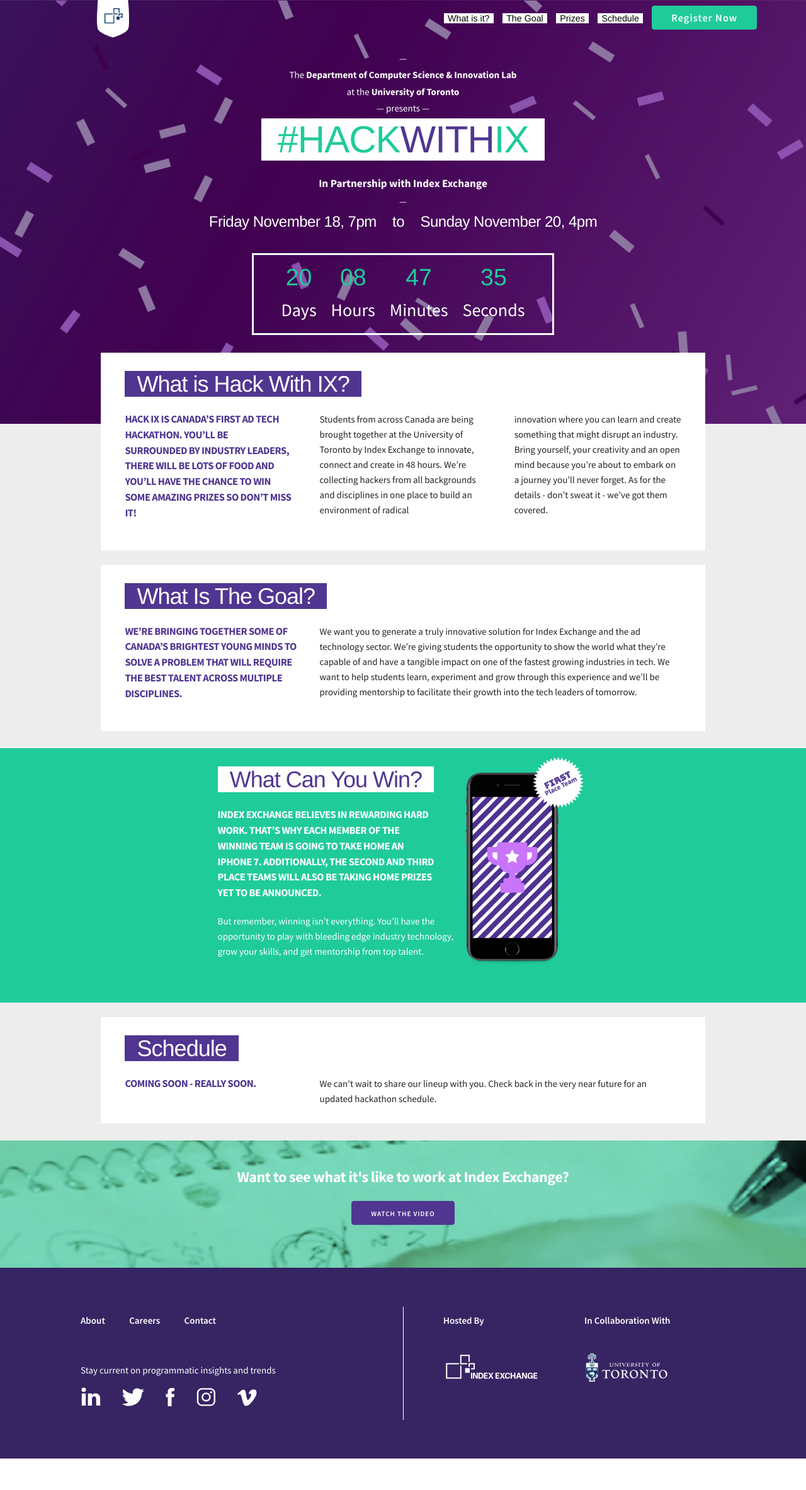
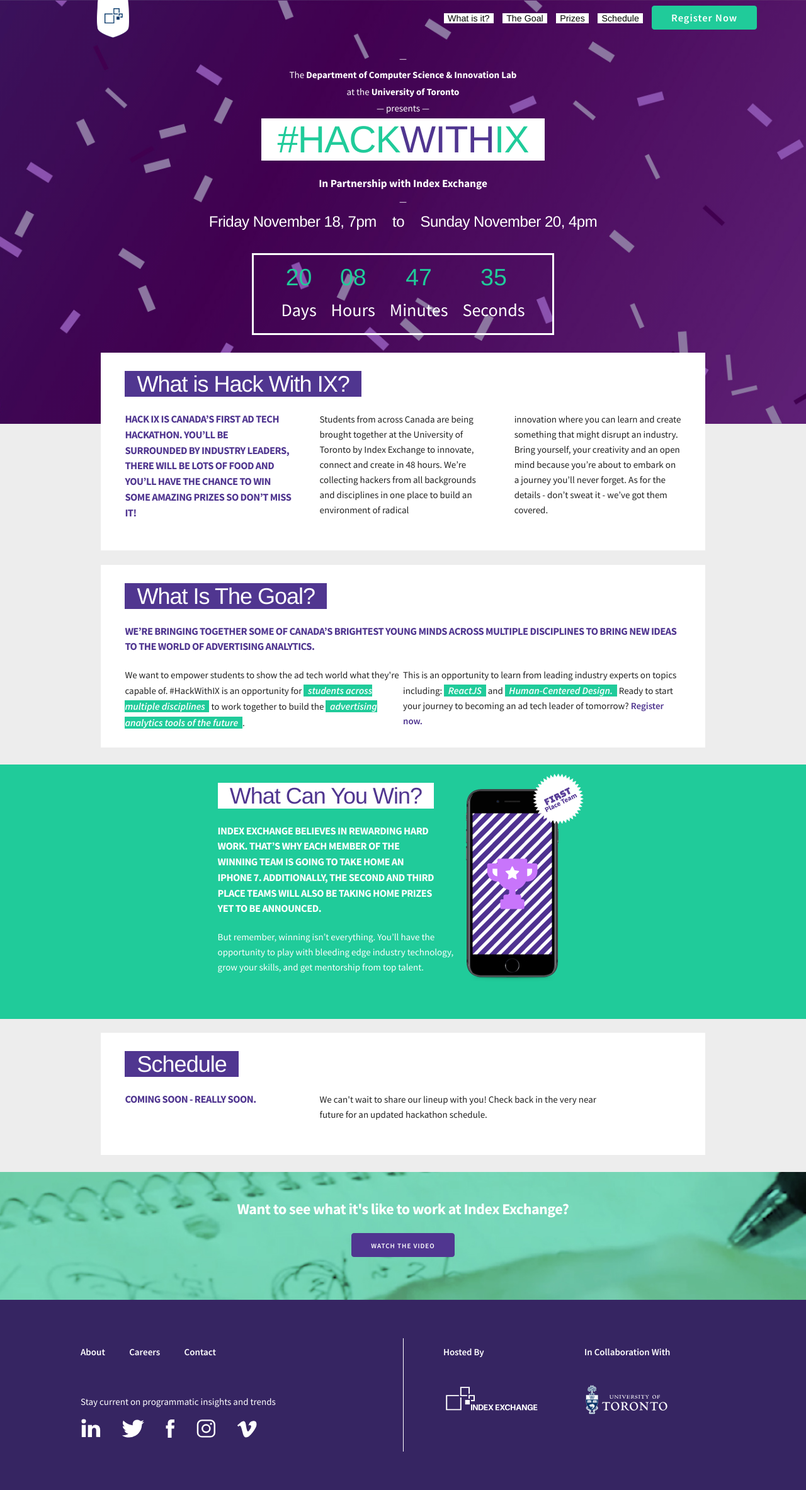
Before and after one commit to martinlaws/hackathon, a Jekyll site: the page built from index.html, in a window 1280 px wide. Shown: the whole page at 63% size. Built offline with Jekyll 4.4.1, drawn with Linux system fonts in a browser that asks for light colours; some web fonts are replaced; before the commit the page ends 2316 px from its top, so only the background shows below that.

Commit message:
updated general event copy and rebuilt two-column panel to be equal width

```diff
--- a/_assets/stylesheets/main.scss
+++ b/_assets/stylesheets/main.scss
@@ -158,7 +158,7 @@
       position: relative;
       margin-top: 2.5vh;
     }
-    .container:nth-child(2) {
+    .container:first-of-type + .container {
       margin-top: -10vh;
     }
     .panel {
@@ -167,6 +167,24 @@
     .container.panel {
       background-color: #fff;
       padding: 3vh 3vw;
+      article {
+        .highlight a{
+          background-color: $secondary;
+          color: #fff;
+          font-weight: 600;
+          font-style: italic;
+          font-size: 1.05em;
+          padding: 0 1.5%;
+          text-decoration: none;
+        }
+        .highlight a:hover {
+          background-color: $primary;
+          color: #fff;
+          font-weight: 600;
+          font-size: 1.05em;
+          padding: 0 1.5%;
+        }
+      }
     }
     section.prizes {
       padding: 3vh 27vw;
@@ -220,7 +238,6 @@
       }
     }
     .container {
-      // top: -15vh;
       h3 {
         mark {
           color: #fff;
@@ -228,17 +245,18 @@
           padding: 0 1.5vw;
         }
       }
+      article {
+        h5 {
+          font-family: $body-font;
+          text-transform: uppercase;
+          font-weight: 700;
+          font-size: 1.1em;
+          color: $primary;
+        }
+      }
       section {
         display: flex;
         flex-flow: row wrap;
-        article {
-          h5 {
-            text-transform: uppercase;
-            font-weight: 700;
-            font-size: 1.1em;
-            color: $primary;
-          }
-        }
       }
       section.triple {
         justify-content: space-between;
@@ -287,13 +305,26 @@
         }
       }
       section.double {
-        justify-content: flex-start;
+        flex-flow: row wrap;
+        justify-content: space-between;
+        .register-link {
+          text-decoration: none;
+          color: $primary;
+          font-weight: 600;
+        }
+        article {
+          flex-basis: 50%;
+        }
+      }
+      section.double.schedule {
+        justify-content: flex-start;;
+        flex-flow: row wrap;
         article:first-child {
-          width: 32%;
+          flex-basis: 35%;
         }
-        article:nth-child(2) {
-          flex-basis: 65%;
-          margin-left: 3%;
+        article p {
+          color: $body-font-color;
+          font-family: $body-font;
         }
       }
       section.single {
@@ -402,7 +433,7 @@
     .master-container {
       .container, .panel {
         section {
-          flex-flow: column;
+          flex-flow: column !important;
           &.triple, &.double {
             article, article:first-child, article:nth-child(2), article:nth-child(3) {
               width: 100%;
--- a/_assets/stylesheets/typography.scss
+++ b/_assets/stylesheets/typography.scss
@@ -1,4 +1,4 @@
-@import url('https://fonts.googleapis.com/css?family=Bungee+Inline|Source+Sans+Pro:400,600,700');
+@import url('https://fonts.googleapis.com/css?family=Bungee+Inline|Source+Sans+Pro:400,600i,600,700');
 
 // Headings
 $site-title-font: 'Bungee Inline', Helvetica, sans-serif;
@@ -21,3 +21,4 @@
 // Body
 $body-font: 'Source Sans Pro', sans-serif;
 $body-font-size: 1em;
+$body-font-color: #222;
--- a/index.html
+++ b/index.html
@@ -45,19 +45,23 @@
   </div>
   <div class="container panel">
     <h3 class="header" id="the-goal"><mark>What Is The Goal?</mark></h3>
+    <article>
+      <h5>
+        We’re bringing together some of Canada’s brightest young minds across
+        multiple disciplines to bring new ideas to the world of advertising analytics.
+      </h5>
+    </article>
     <section class="double">
       <article>
-        <h5>
-          We’re bringing together some of Canada’s brightest young minds to solve
-          a problem that will require the best talent across multiple disciplines.
-        </h5>
+        We want to empower students to show the ad tech world what they're capable of.
+        #HackWithIX is an opportunity for <span class="highlight"><a>students across multiple disciplines</a></span>
+        to work together to build the <span class="highlight"><a>advertising analytics tools of the future</a></span>.
       </article>
       <article>
-        We want you to generate a truly innovative solution for Index Exchange and the ad
-        technology sector. We’re giving students the opportunity to show the world what they’re capable
-        of and have a tangible impact on one of the fastest growing industries in tech. We want to help
-        students learn, experiment and grow through this experience and we’ll be providing mentorship to
-        facilitate their growth into the tech leaders of tomorrow.
+        This is an opportunity to learn from leading industry experts on topics including:
+        <span class="highlight"><a href="http://facebook.github.io/react" target="_blank">ReactJS</a></span> and <span class="highlight"><a href="https://en.wikipedia.org/wiki/Human-centered_design" target="_blank">Human-Centered Design.</a></span>
+        Ready to start your journey to becoming an ad tech leader of tomorrow?
+        <a class="register-link" href="https://ixdcsilhackathon.splashthat.com/" target="_blank">Register now.<a>
       </article>
     </section>
   </div>
@@ -96,15 +100,17 @@
   </div> -->
   <div class="container panel">
     <h3 class="header" id="schedule"><mark>Schedule</mark></h3>
-    <section class="double">
+    <section class="double schedule">
       <article>
         <h5>
           Coming soon - really soon.
         </h5>
       </article>
       <article>
-        We can't wait to share our lineup with you. Check back in the very near
-        future for an updated hackathon schedule.
+        <p>
+          We can't wait to share our lineup with you! Check back in the very near
+          future for an updated hackathon schedule.
+        </p>
       </article>
     </section>
   </div>
```
